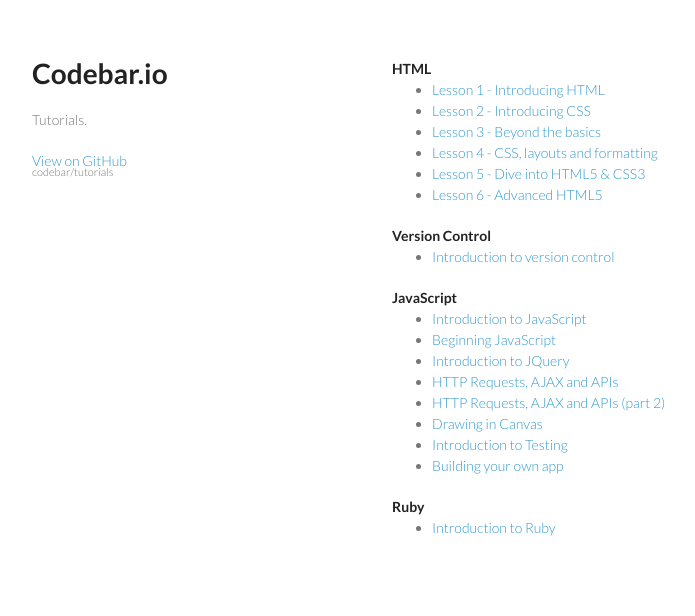
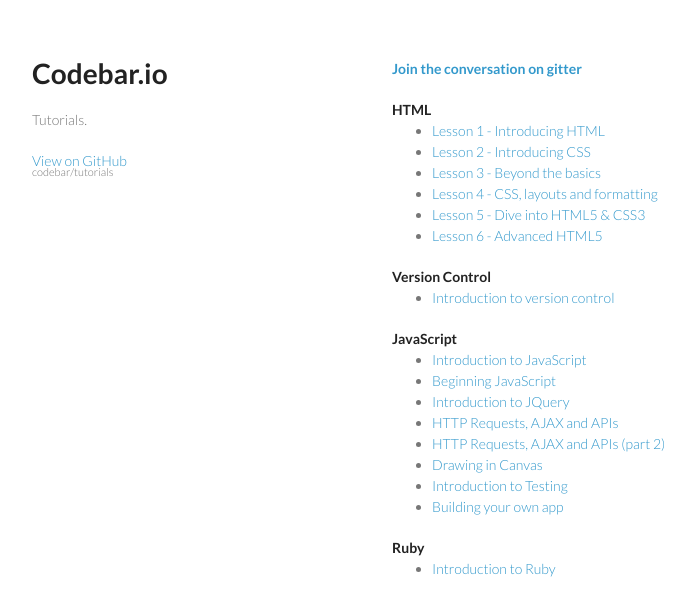
Before and after one commit to codebar/tutorials, a Jekyll site: the page index.html, which Jekyll copies as it is, in a window 1280 px wide. Shown: the top 616 px of the page, without its empty margins (178-873 px from the left). Built offline with Jekyll 4.4.1, drawn with Linux system fonts in a browser that asks for light colours; Markdown is read by kramdown in place of the engine named in the settings.

Commit message:
link to hitter chat room

```diff
--- a/index.html
+++ b/index.html
@@ -21,6 +21,7 @@
         <p class="view"><a href="https://github.com/codebar/tutorials">View on GitHub <small>codebar/tutorials</small></a></p>
       </header>
       <section>
+      <p><a href="https://gitter.im/codebar/tutorials"><b>Join the conversation on gitter</b></a></p>
 
         <strong>HTML</strong>
         <ul>
```
